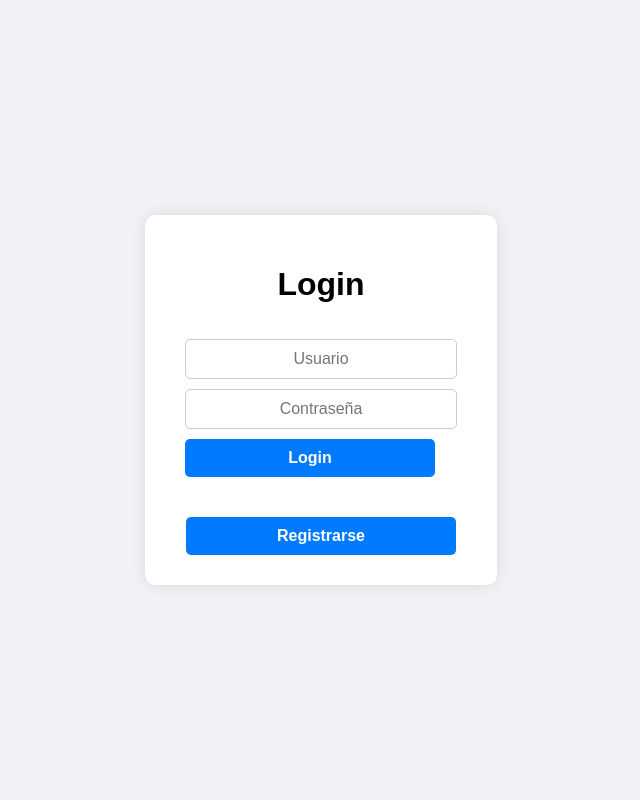
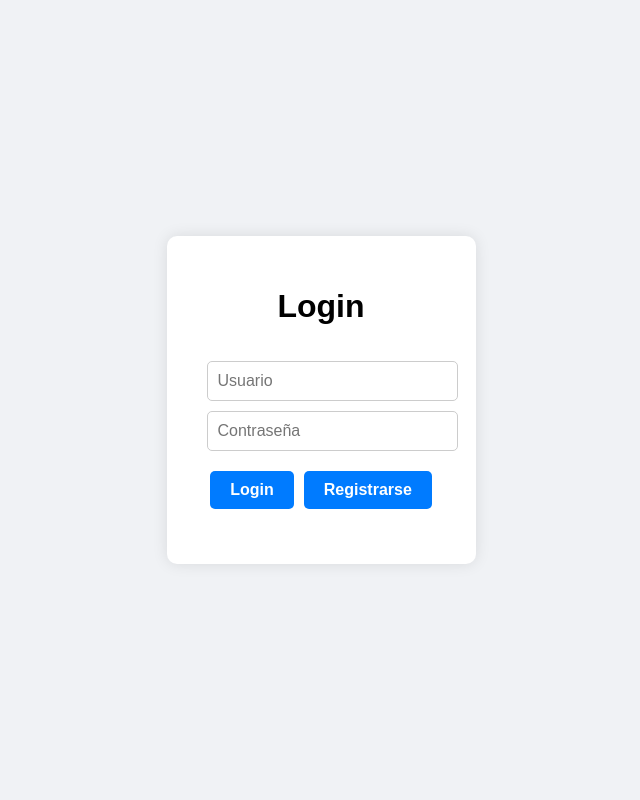
Before and after one commit to DravenJr/Proyecto_reservas, a Django app: template auth_service/api/templates/api/index.html in a window 1280 px wide. Shown: the whole page, without its empty margins (319-959 px from the left). Run offline with Django 4.2, Linux system fonts and the light colour scheme; the template is opened without the code that fills it, so the values that code supplies are empty.

Commit message:
Mensaje descriptivo del cambio

```diff
--- a/auth_service/api/templates/api/index.html
+++ b/auth_service/api/templates/api/index.html
@@ -7,9 +7,8 @@
         body {
             font-family: Arial, sans-serif;
             display: flex;
-            flex-direction: column;
+            justify-content: center;
             align-items: center;
-            justify-content: center;
             min-height: 100vh;
             margin: 0;
             background-color: #f0f2f5;
@@ -26,30 +25,46 @@
             box-shadow: 0 0 15px rgba(0,0,0,0.1);
         }
 
-        input, button, a.button {
+        form {
+            display: flex;
+            flex-direction: column;
+            gap: 10px;
+            width: 100%;
+        }
+
+        input {
             padding: 10px;
             border-radius: 5px;
             border: 1px solid #ccc;
             font-size: 16px;
-            width: 250px;
-            text-align: center;
+            width: 100%;
+        }
+
+        .buttons {
+            display: flex;
+            gap: 10px;
+            justify-content: center;
+            margin-top: 10px;
         }
 
         button, a.button {
+            padding: 10px 20px;
+            border-radius: 5px;
+            font-size: 16px;
+            font-weight: bold;
+            text-decoration: none;
+            color: white;
+            cursor: pointer;
+            border: none;
             background-color: #007BFF;
-            color: white;
-            text-decoration: none;
-            font-weight: bold;
-            cursor: pointer;
             transition: background-color 0.3s;
-            border: none;
         }
 
         button:hover, a.button:hover {
             background-color: #0056b3;
         }
 
-        #loginResult {
+        #loginResult, #registerResult {
             margin-top: 10px;
             font-weight: bold;
             text-align: center;
@@ -57,20 +72,20 @@
     </style>
 </head>
 <body>
+
 <div class="form-container">
     <h1>Login</h1>
 
-        <!-- Formulario de Login -->
-        <form id="loginForm" style="display: flex; flex-direction: column; gap: 10px;">
+    <form id="loginForm">
         <input type="text" name="username" placeholder="Usuario" required>
         <input type="password" name="password" placeholder="Contraseña" required>
+        <div class="buttons">
             <button type="submit">Login</button>
+            <a href="/auth/register/" class="button">Registrarse</a>
+        </div>
     </form>
 
     <div id="loginResult"></div>
-
-        <!-- Botón de Registro -->
-        <a href="/auth/register/" class="button">Registrarse</a>
 </div>
 
 <script>
@@ -116,5 +131,6 @@
         }
     });
 </script>
+
 </body>
 </html>
```
Lines whose indentation alone changed are shown as unchanged.
